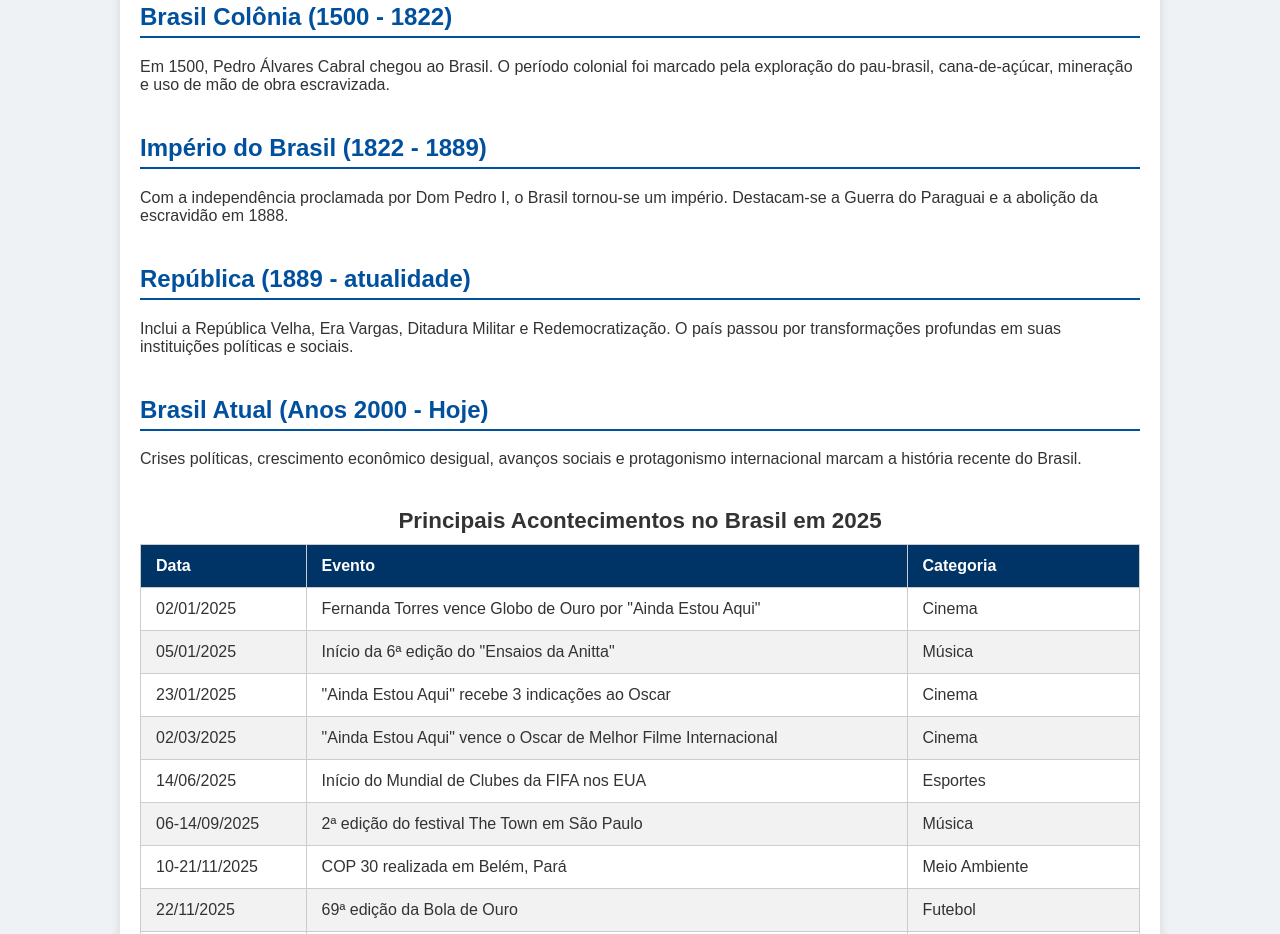
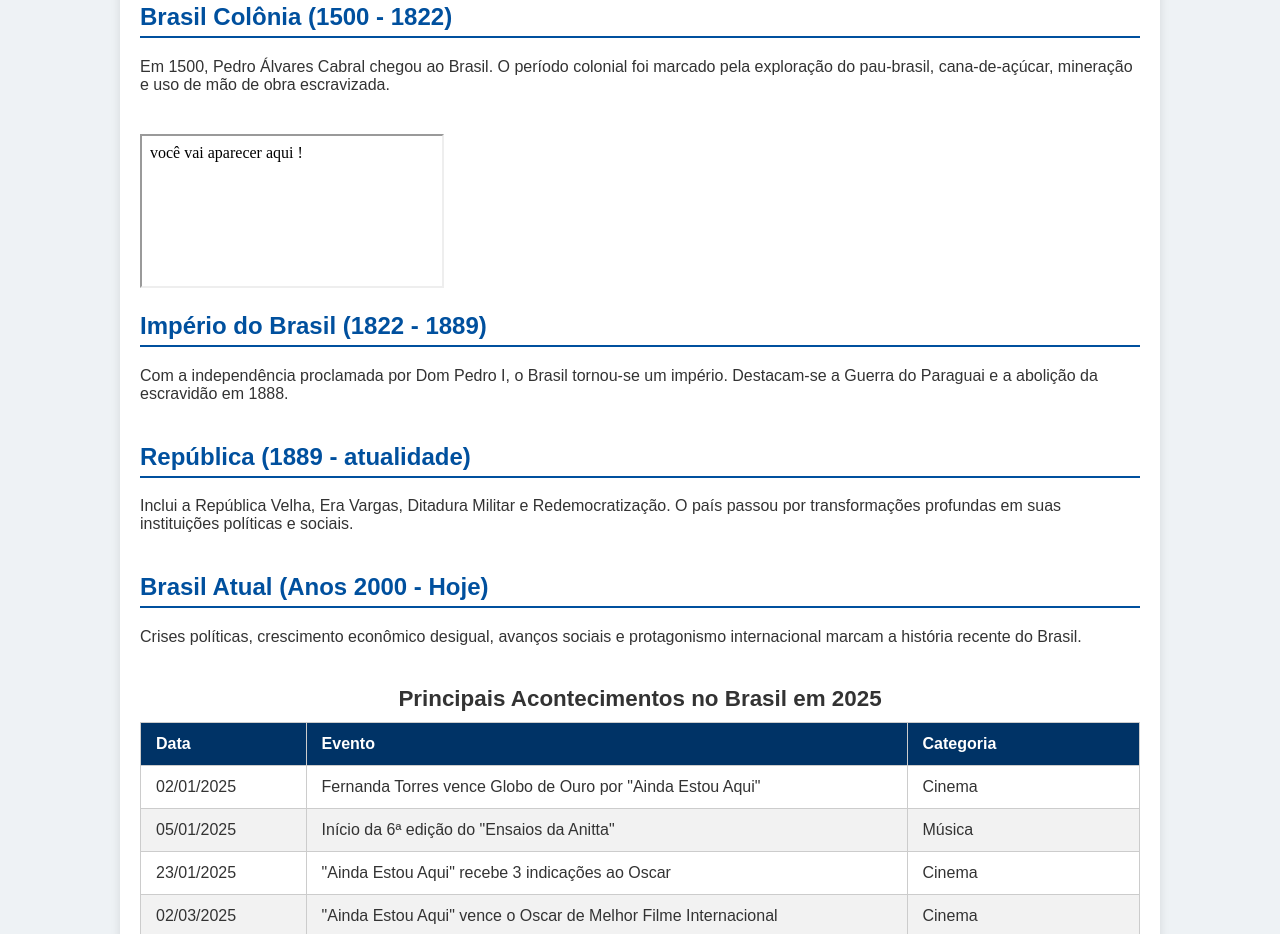
Before and after one commit to victorxx/oportal, a plain HTML site: page index.html in a window 1280 px wide. Shown: the part 793-1727 px from the top of the page. Drawn offline with Linux system fonts and the light colour scheme.

Commit message:
index.html

```diff
--- a/index.html
+++ b/index.html
@@ -160,7 +160,7 @@
         <h2>Brasil Colônia (1500 - 1822)</h2>
         <p>Em 1500, Pedro Álvares Cabral chegou ao Brasil. O período colonial foi marcado pela exploração do pau-brasil, cana-de-açúcar, mineração e uso de mão de obra escravizada.</p>
     </section>
-
+<iframe src="propaganda.html"></iframe>
     <section id="imperio">
         <h2>Império do Brasil (1822 - 1889)</h2>
         <p>Com a independência proclamada por Dom Pedro I, o Brasil tornou-se um império. Destacam-se a Guerra do Paraguai e a abolição da escravidão em 1888.</p>
```
